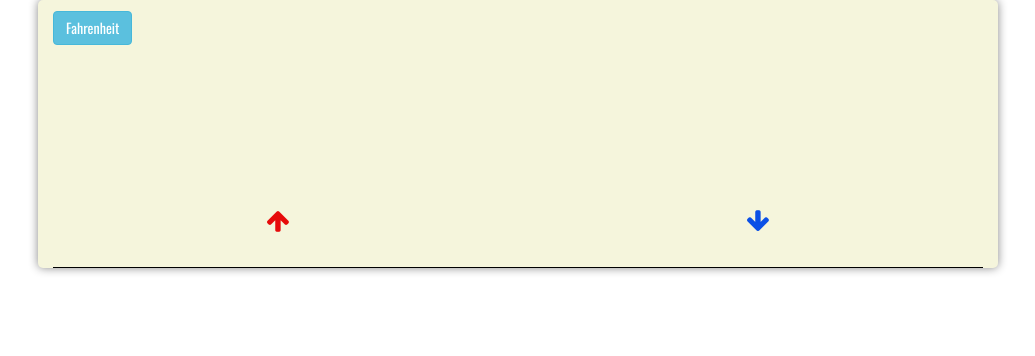
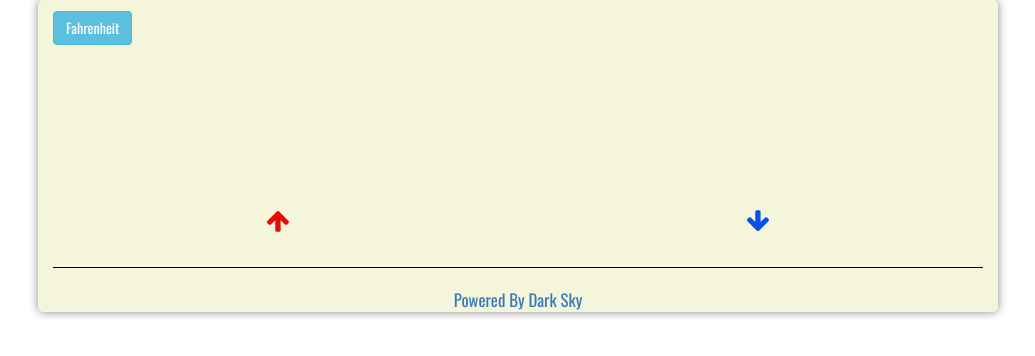
Before and after one commit to JeniaBR/ShowTheLocalWeather, a plain HTML site: page index.html in a window 1280 px wide. Shown: the whole page, without its empty margins (122-1157 px from the left). Drawn offline with nearby package versions, Linux system fonts and the light colour scheme; no server answers.

Commit message:
Added 'Powered By Dark Sky' link :)

```diff
--- a/index.html
+++ b/index.html
@@ -56,6 +56,9 @@
                 <hr>
                 <ul id="forecast-five-days">
                 </ul>
+                <div id="dark-sky">
+                    <a href="https://darksky.net/poweredby/" target="_blank">Powered By Dark Sky</a>
+                </div>
             </div>
         </div>
     </div>
--- a/main.css
+++ b/main.css
@@ -15,6 +15,10 @@
 #cel-to-fah {
     position: absolute;
     padding-top: 0.8em;
+}
+
+#dark-sky{
+    font-size: 1.2em;
 }
 
 .btn:focus {
```
